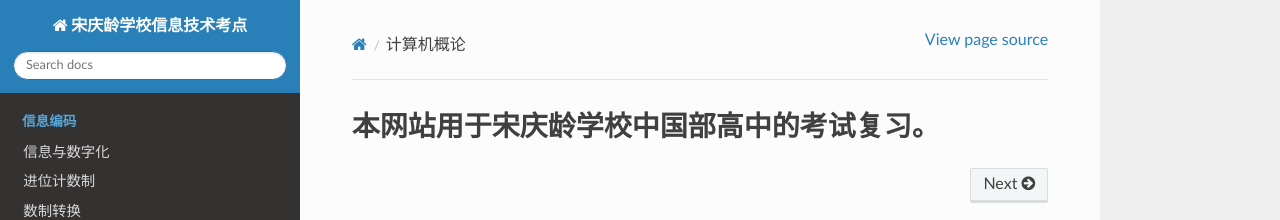
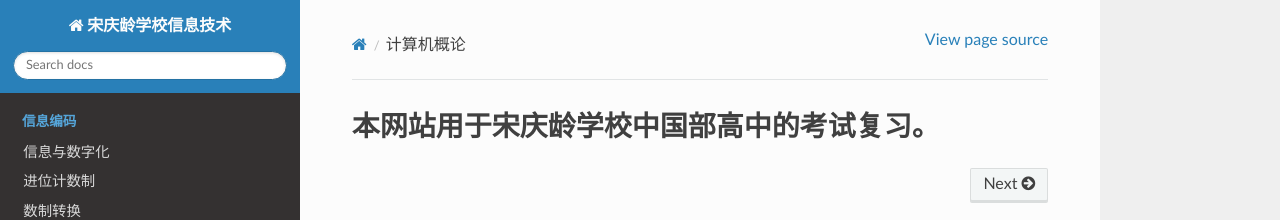
Before and after one commit to scls-cs/steam, a Sphinx documentation site: the page built from source/index.rst, in a window 1280 px wide. Shown: the top 220 px of the page. Built offline with Sphinx 7.4.7 and the Read the Docs theme 2.0.0, drawn with Linux system fonts in a browser that asks for light colours.

```diff
--- a/source/conf.py
+++ b/source/conf.py
@@ -51,7 +51,7 @@
 master_doc = 'index'
 
 # General information about the project.
-project = '宋庆龄学校信息技术考点'
+project = '宋庆龄学校信息技术'
 copyright = '2020, Derek'
 author = 'Derek'
 
```
